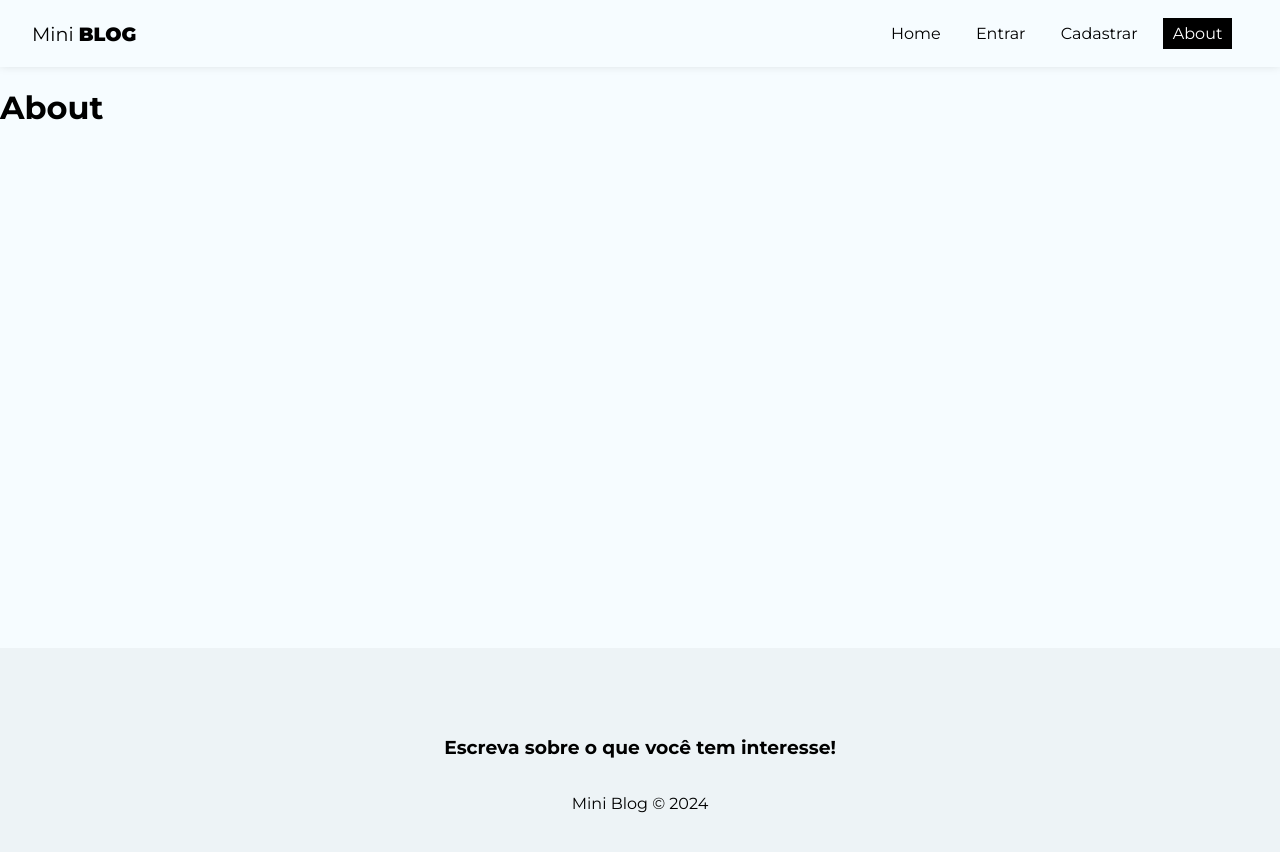
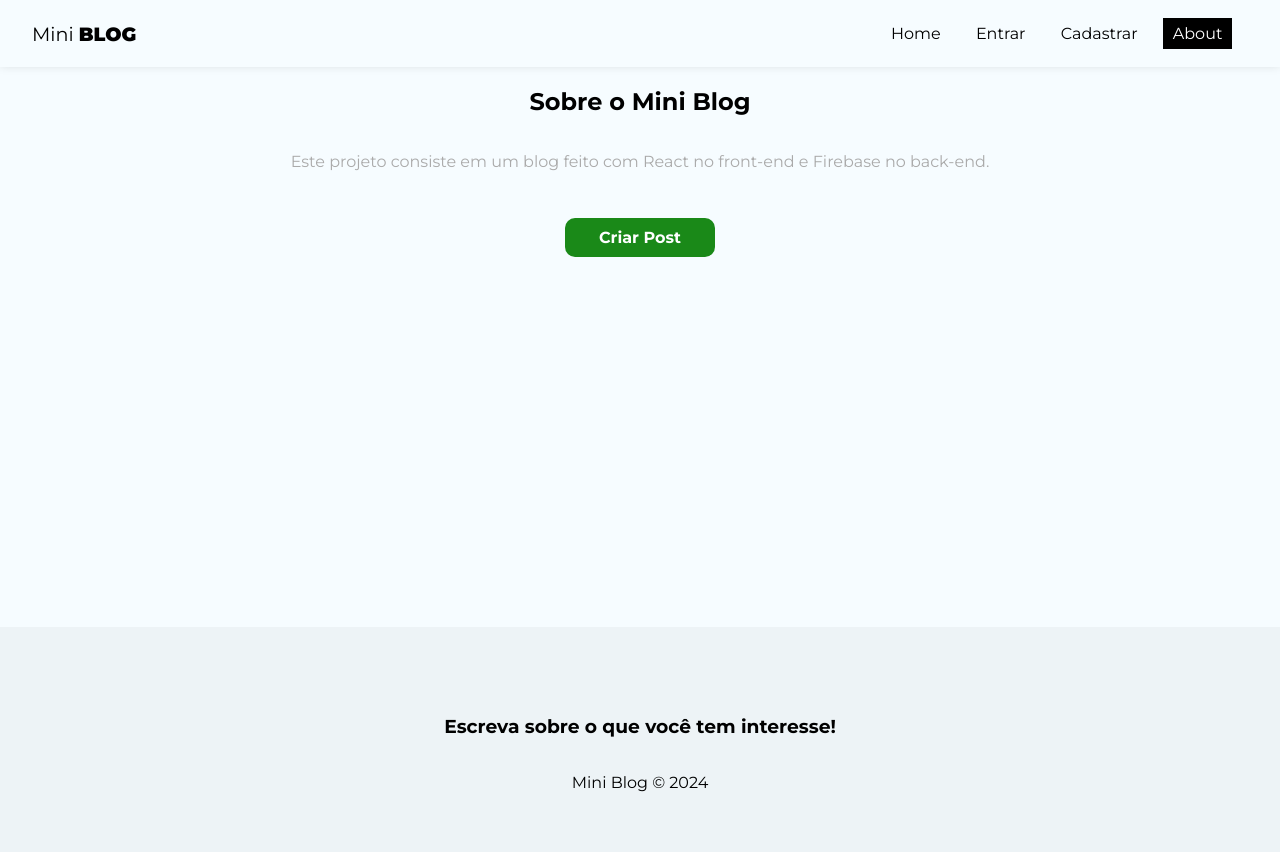
Before and after one commit to gabriell3103/MiniBlog, a React (Vite) app: page /about in a window 1280 px wide. Shown: the top 852 px of the page. Built offline with nearby package versions, Linux system fonts and the light colour scheme; no server answers.

Commit message:
implementação do about

```diff
--- a/src/App.jsx
+++ b/src/App.jsx
@@ -49,10 +49,10 @@
           <Routes>
             <Route path='/' element={<Home/>}></Route>
             <Route path='/about'element={<About/>}></Route>
-            <Route path='/login' element={<Login/>}></Route>
-            <Route path='/register'element={<Register/>}></Route>
-            <Route path='/posts/create'element={<CreatePost/>}></Route>
-            <Route path='/dashboard'element={<Dashboard/>}></Route>
+            <Route path='/login' element={!user ? <Login/> : <Navigate to="/"/>}></Route>
+            <Route path='/register'element={!user ? <Register/> : <Navigate to="/"/>}></Route>
+            <Route path='/posts/create'element={user ? <CreatePost/> : <Navigate to="/login"/>}></Route>
+            <Route path='/dashboard'element={user ? <Dashboard/> : <Navigate to="/login"/>}></Route>
           </Routes>
         </div>
         <Footer />
--- a/src/pages/About/About.jsx
+++ b/src/pages/About/About.jsx
@@ -1,10 +1,17 @@
 // CSS
 import styles from "./About.module.css"
 
+import { Link } from "react-router-dom"
+
 const About = () => {
   return (
-    <div>
-        <h1>About</h1>
+    <div className={styles.about}>
+        <h2>Sobre o Mini <span>Blog</span></h2>
+        <p>
+        Este projeto consiste em um blog feito com React no front-end e Firebase
+        no back-end.
+      </p>
+      <Link to="/posts/create" className='btn'>Criar Post</Link>
     </div>
   )
 }
--- a/src/pages/About/About.module.css
+++ b/src/pages/About/About.module.css
@@ -0,0 +1,17 @@
+.about {
+    text-align: center;
+    display: flex;
+    flex-direction: column;
+    align-items: center;
+}
+
+.about p {
+    color: #aaa;
+    margin-bottom: 2em;
+}
+
+.about a {
+    display: block;
+    margin-top: 15px;
+    padding: 10px 15px;
+}
```
